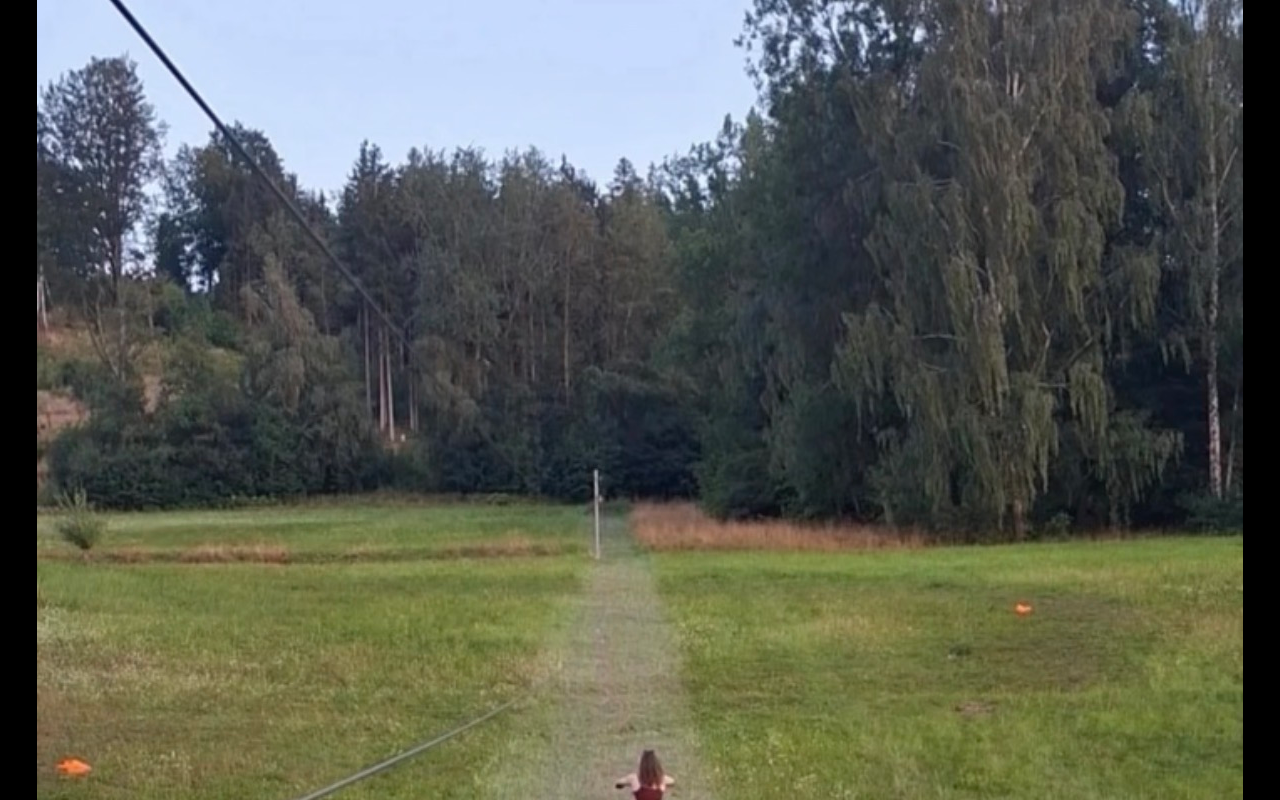
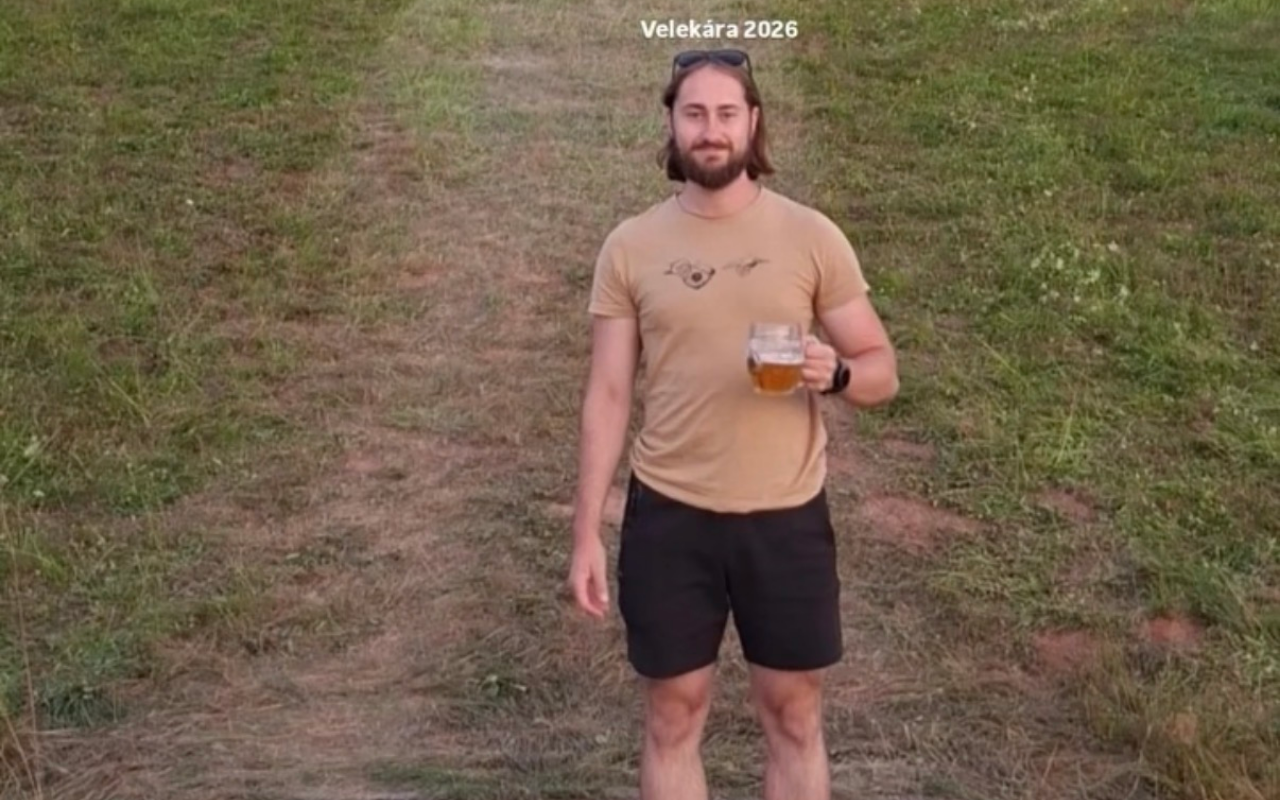
Before and after one commit to matejpetreje/Karkikemp_web, a plain HTML site: page index.html in a window 1280 px wide. Shown: the top 800 px of the page. Drawn offline with Linux system fonts and the light colour scheme.

Commit message:
Update index.html

```diff
--- a/index.html
+++ b/index.html
@@ -2,15 +2,32 @@
 <html lang="cs">
 <head>
   <meta charset="utf-8">
-  <meta name="viewport" content="width=device-width, initial-scale=1">
-  <title>Velekára 2026</title>
+  <meta name="viewport" content="width=device-width, initial-scale=1, viewport-fit=cover">
+  <title>Velekára</title>
   <style>
-    html, body { margin: 0; min-height: 100%; background: #000; }
-    body { display: flex; justify-content: center; align-items: flex-start; }
-    img { display: block; max-width: 100%; height: auto; }
+    html, body {
+      margin: 0;
+      width: 100%;
+      height: 100%;
+      overflow: hidden;
+      background: #000;
+    }
+    .photo {
+      position: fixed;
+      inset: 0;
+      width: 100%;
+      height: 100%;
+      object-fit: cover;
+      /* Osoba je v originálu přibližně na 57 % šířky a 70 % výšky. */
+      object-position: 57% 70%;
+      display: block;
+    }
+    @media (orientation: landscape) {
+      .photo { object-position: 57% 72%; }
+    }
   </style>
 </head>
 <body>
-  <img src="velekara.jpg" alt="Velekára 2026">
+  <img class="photo" src="velekara.jpg" alt="Velekára">
 </body>
 </html>
```
